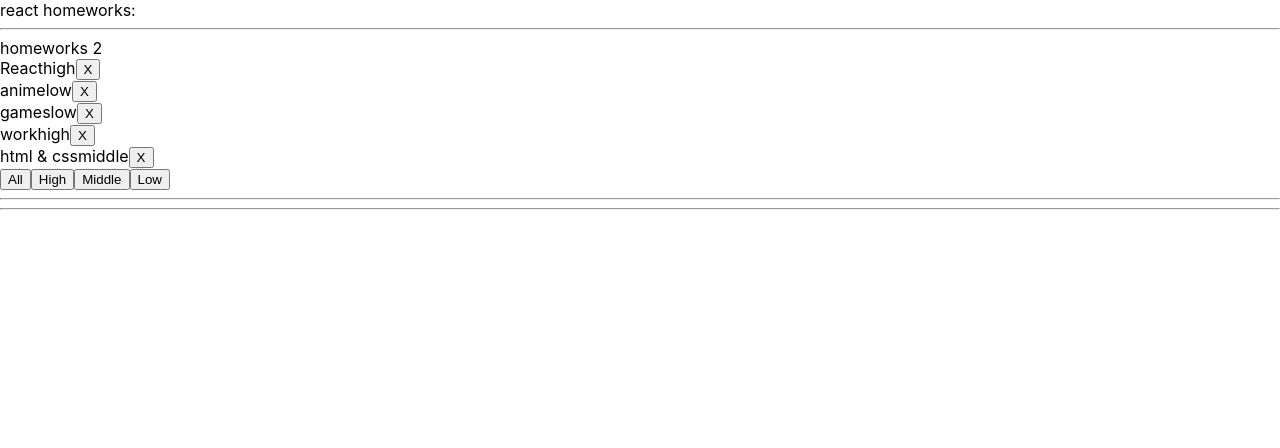
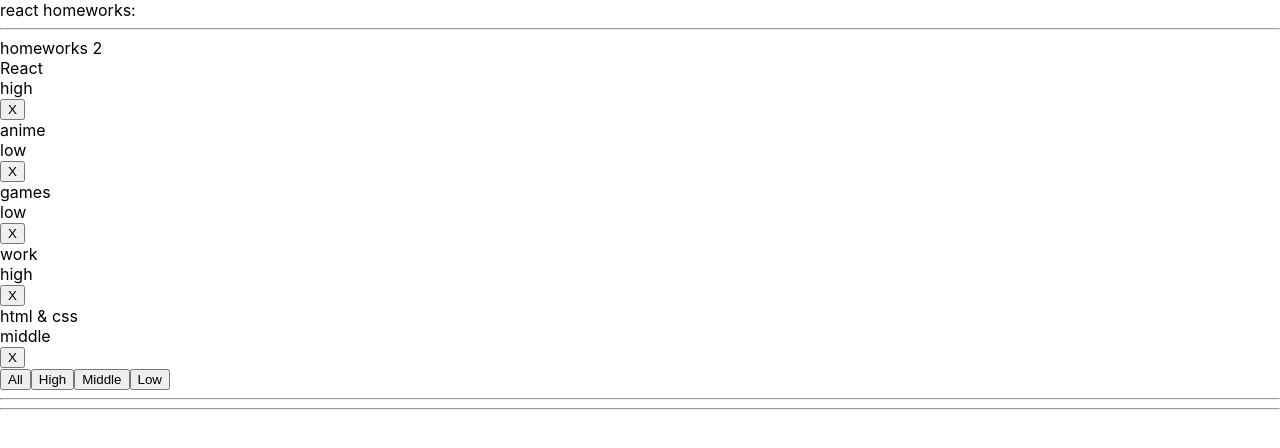
Before and after one commit to Allochka11/homeworks_by_ignat, a React (Create React App) app: page / in a window 1280 px wide. Shown: the top 448 px of the page. Built offline with nearby package versions, Linux system fonts and the light colour scheme.

Commit message:
HW2 adding style

```diff
--- a/src/p2-homeworks/h2/Affair.tsx
+++ b/src/p2-homeworks/h2/Affair.tsx
@@ -1,5 +1,6 @@
 import React from 'react'
 import {AffairType} from './HW2';
+import s from './Affairs.module.css'
 
 type AffairPropsType = {
     // key не нужно типизировать
@@ -11,12 +12,15 @@ function Affair(props: AffairPropsType) {
 
     const deleteCallback = () => {props.deleteAffairCallback(props.affair._id)};
 
+    const priorityColor = `${s.item} + ${s[props.affair.priority]} `
+
     return (
-        <div>
-            <span>{props.affair.name}</span>
-            <span>{props.affair.priority}</span>
+        <div className={s.body}>
 
-            <button onClick={deleteCallback}>X</button>
+                <div className={s.item}>{props.affair.name}</div>
+                <div className={priorityColor}>{props.affair.priority}</div>
+
+            <button className={s.button} onClick={deleteCallback}>X</button>
         </div>
     )
 }
--- a/src/p2-homeworks/h2/Affairs.tsx
+++ b/src/p2-homeworks/h2/Affairs.tsx
@@ -1,6 +1,7 @@
 import React from 'react'
 import Affair from './Affair'
 import {AffairType, FilterType} from './HW2'
+import s from "./Affairs.module.css";
 
 type AffairsPropsType = {
     data: AffairType[]
@@ -28,11 +29,13 @@ function Affairs(props: AffairsPropsType) {
         <div>
 
             {mappedAffairs}
+            <div className={s.body}>
+                <button className={`${s.filterButton} + ${s.item}`} onClick={() => setAll('all')}>All</button>
+                <button className={s.filterButton} onClick={() => setHigh('high')}>High</button>
+                <button className={s.filterButton} onClick={() => setMiddle('middle')}>Middle</button>
+                <button className={s.filterButton} onClick={() => setLow('low')}>Low</button>
+            </div>
 
-            <button onClick={() => setAll('all')}>All</button>
-            <button onClick={() => setHigh('high')}>High</button>
-            <button onClick={() => setMiddle('middle')}>Middle</button>
-            <button onClick={() => setLow('low')}>Low</button>
 
         </div>
     )
--- a/src/p2-homeworks/h2/HW2.tsx
+++ b/src/p2-homeworks/h2/HW2.tsx
@@ -31,6 +31,7 @@ export const filterAffairs = (affairs:AffairType[], filter:FilterType): AffairTy
     if(filter === 'high') {
         newAffair= affairs.filter(affair => affair.priority === 'high')
     }
+
     return newAffair;
 }
 export const deleteAffair = (affairs: AffairType[], _id: number): AffairType[] => {
```
